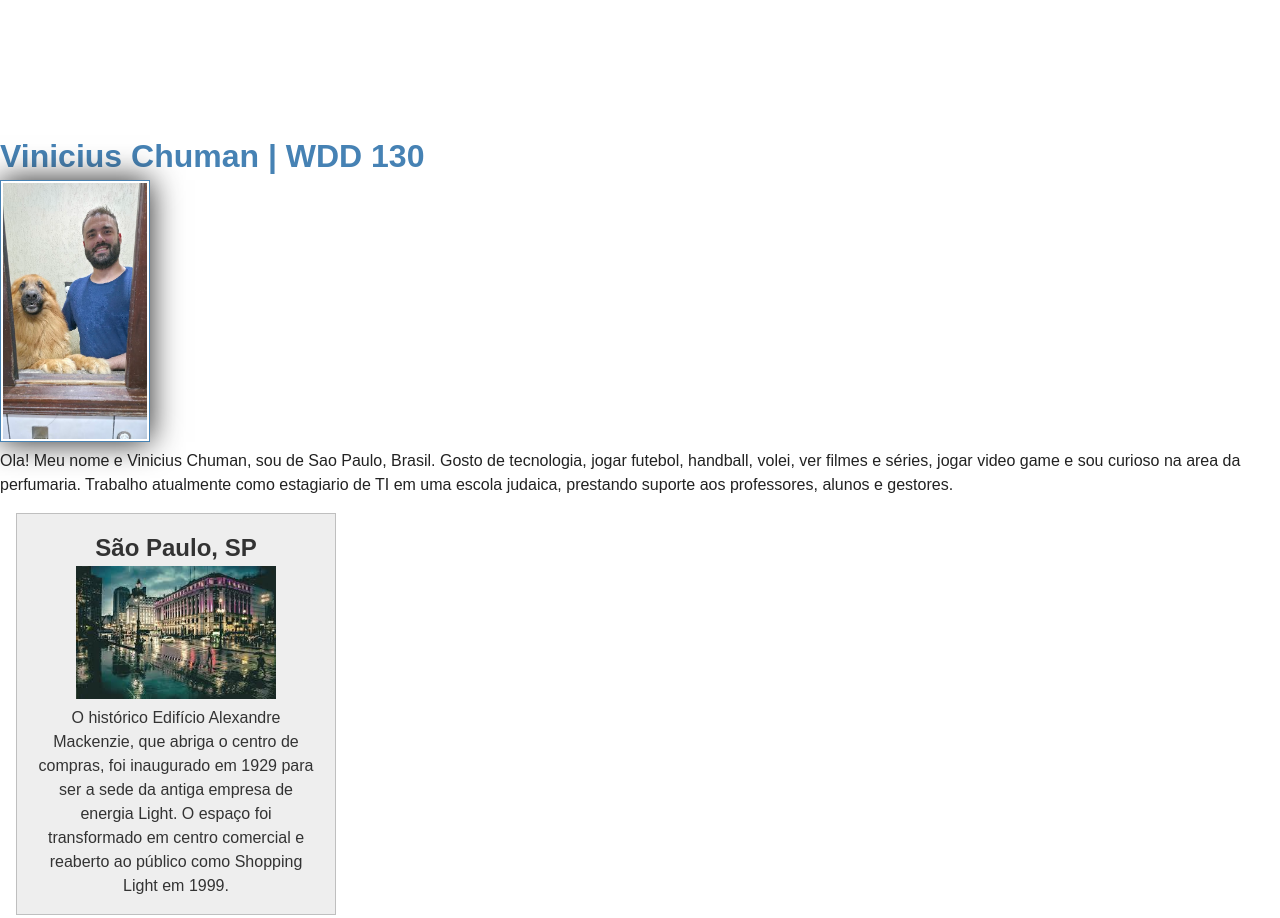
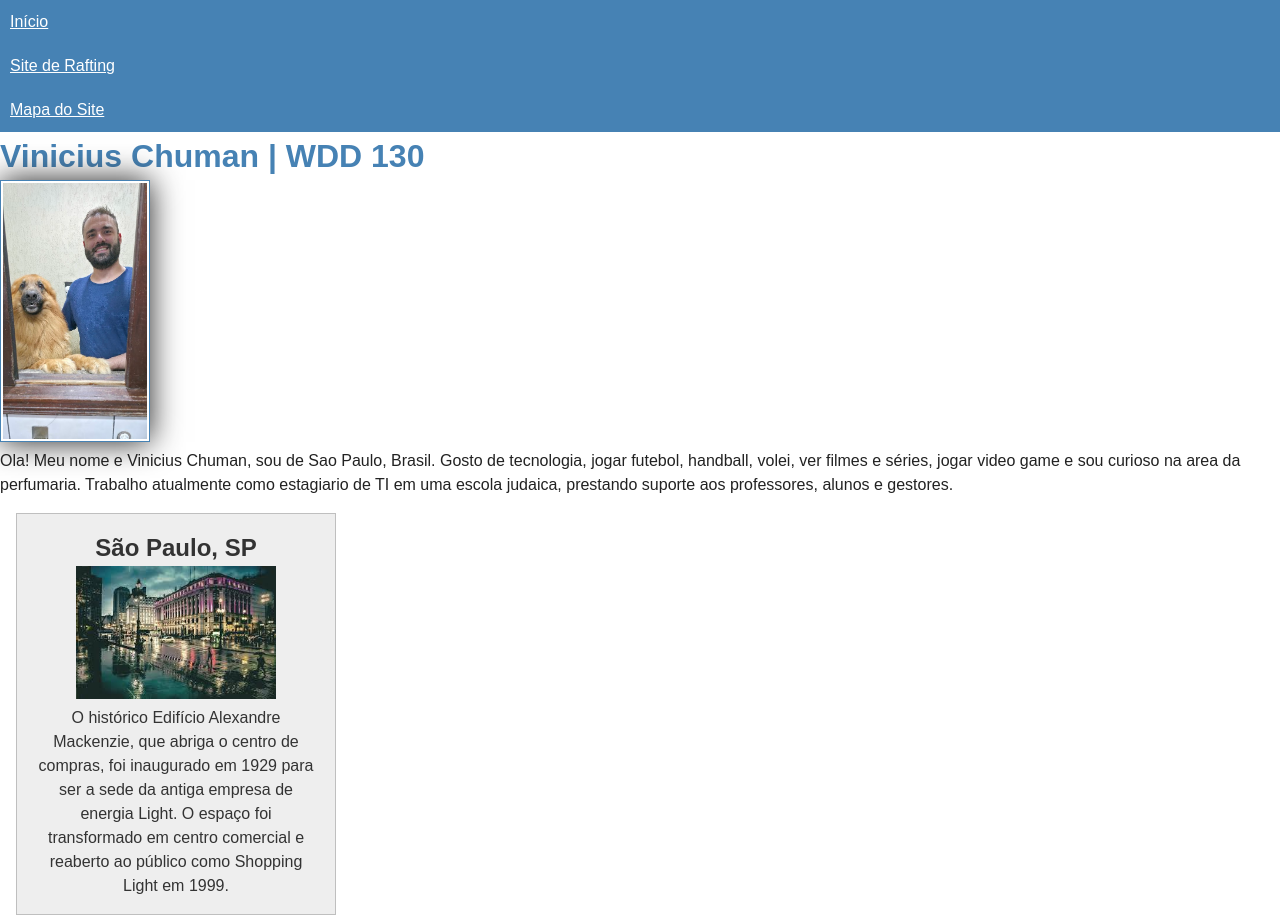
Before and after one commit to vinichuman/wdd130, a plain HTML site: page index.html in a window 1280 px wide. Shown: the top 918 px of the page. Drawn offline with Linux system fonts and the light colour scheme.

Commit message:
tentativa2

```diff
--- a/estilos/estilos.css
+++ b/estilos/estilos.css
@@ -14,7 +14,7 @@ body {
 }
 
 nav {
-    color: steelblue;
+    background-color: steelblue;
 }
 
 nav a {
@@ -59,31 +59,3 @@ footer {
     border-top: 1px solid #000;
     text-align: center;
 }
-
-
-
-
-
-
-
-
-
-
-
-
-
-
-
-
-
-
-
-
-
-
-
-
-
-
-
-}
```
